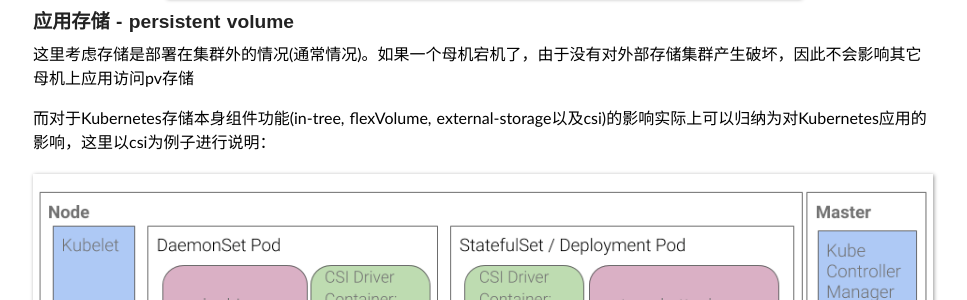
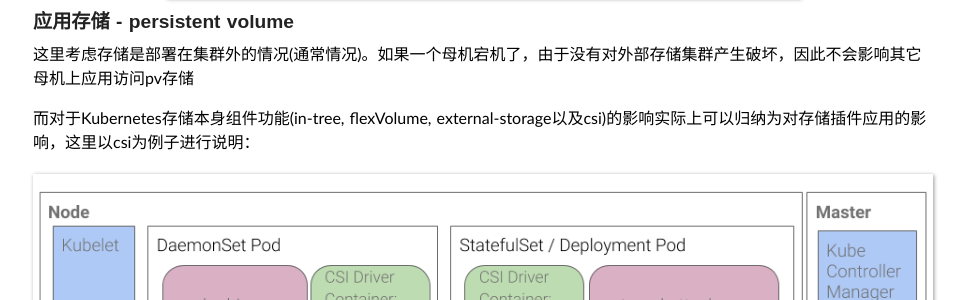
Before and after one commit to duyanghao/duyanghao.github.io, a Jekyll site: the page built from _posts/2020-6-2-kubernetes-ha.md, in a window 1280 px wide and 900 px high, scrolled down 6939 px. Shown: the part 152-452 px from the top of the window, without its empty margins (157-1124 px from the left). Built offline with Jekyll 4.4.1, drawn with Linux system fonts in a browser that asks for light colours; some web fonts are replaced; comment, search, counter and statistics services are not loaded.

Commit message:
update kubernetes-ha
Signed-off-by: duyanghao <1294057873@qq.com>

```diff
--- a/_posts/2020-6-2-kubernetes-ha.md
+++ b/_posts/2020-6-2-kubernetes-ha.md
@@ -268,7 +268,7 @@
 
 这里考虑存储是部署在集群外的情况(通常情况)。如果一个母机宕机了，由于没有对外部存储集群产生破坏，因此不会影响其它母机上应用访问pv存储
 
-而对于Kubernetes存储本身组件功能(in-tree, flexVolume, external-storage以及csi)的影响实际上可以归纳为对Kubernetes应用的影响，这里以csi为例子进行说明：
+而对于Kubernetes存储本身组件功能(in-tree, flexVolume, external-storage以及csi)的影响实际上可以归纳为对存储插件应用的影响，这里以csi为例子进行说明：
 
 ![](/public/img/kubernetes_ha/kubernetes-csi-recommend-deploy.png)
 
```
